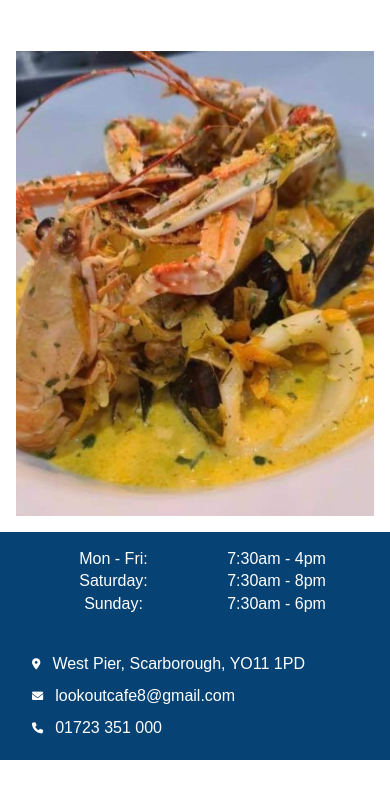
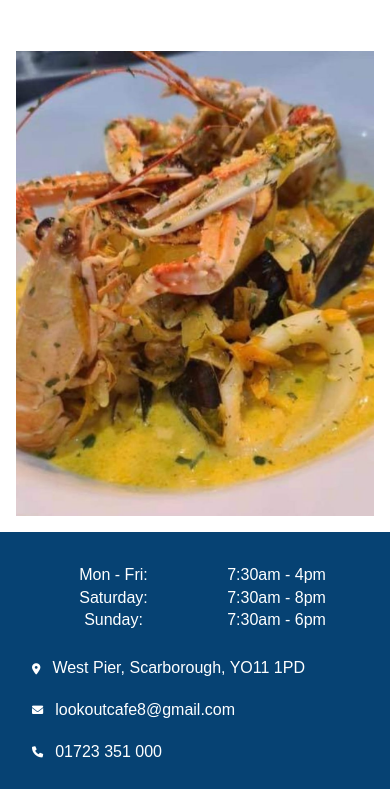
Before and after one commit to slhillk2/lookout-website-main, a plain HTML site: page index.html in a window 390 px wide. Shown: the part 1429-2218 px from the top of the page. Before the commit the page ends 2189 px from the top, so only its background shows below. Drawn offline with Linux system fonts and the light colour scheme; a script that the page names is missing; a web font is replaced by a local one.

Commit message:
align footer grid container so it aligns with rest of site and has more padding around it

```diff
--- a/css/style.css
+++ b/css/style.css
@@ -272,18 +272,17 @@ blockquote::after {
 
 
 /* footer ======================== */
-.footer {
+footer {
   background-color: #064273;
-  position: absolute;
   bottom: 0;
   width: 100vw;
-  height: 2.5rem;
 }
 
 .footer-grid-container {
   background-color: #064273;
   margin: 0 auto;
   padding: 1rem 2rem;
+  max-width: 1000px;
   color: #fff;
   display: grid;
   grid-template-areas:
@@ -293,6 +292,7 @@ blockquote::after {
 .address, .email-address, .number{
   display: flex;
   align-items: center;
+  padding: 0.3rem 0;
 }
 
 .address, .email-address, .number, i {
@@ -315,6 +315,7 @@ blockquote::after {
   grid-area: opening-times;
   justify-items: center;
   height: 100%;
+  padding: 0.3rem 0;
 }
 
 /* Gallery page ================================= */
@@ -664,7 +665,7 @@ Description = Abadi MT-Condensed Light or Barlow condensed
   }
 
   .opening-times {
-    padding-bottom: 10%;
+    padding: 5% 0;
   }
 
 }
```
